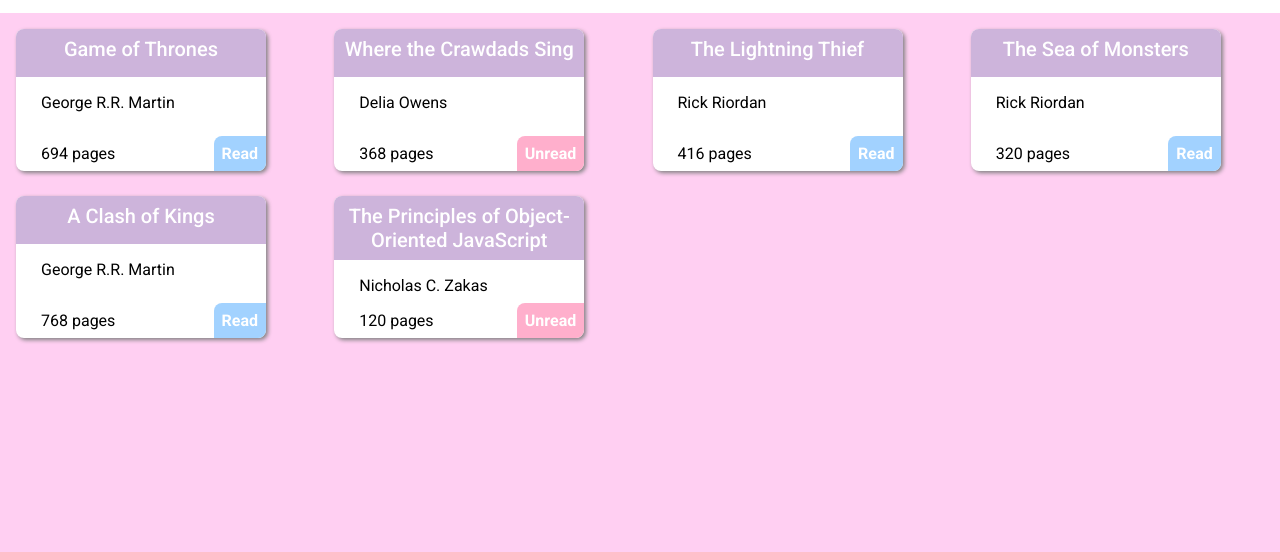
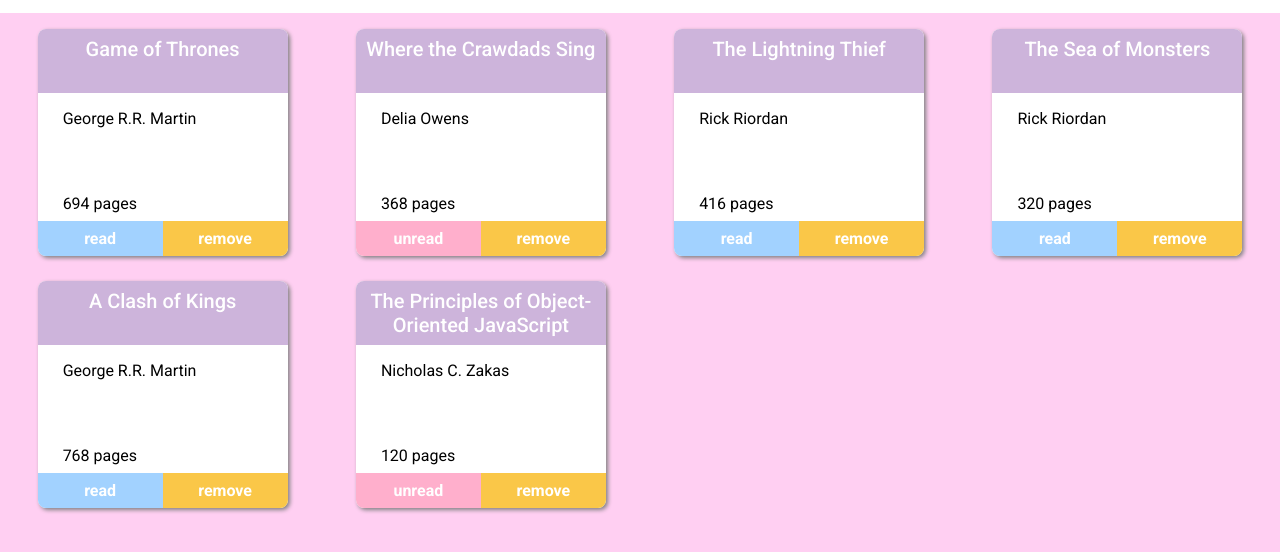
Before and after one commit to jankjunction/Library, a plain HTML site: page index.html in a window 1280 px wide. Shown: the part 94-646 px from the top of the page. Drawn offline with Linux system fonts and the light colour scheme.

Commit message:
Finish remove book functionality and change status functionality

```diff
--- a/index.js
+++ b/index.js
@@ -4,20 +4,23 @@ const newBookBtn = document.querySelector('.new-book');
 const modal = document.querySelector('.modal');
 const submitBtn = document.querySelector('#submit');
 
+
+// Adds a new book to the library based on user input
 submitBtn.addEventListener('click', () => {
     let newTitle = document.querySelector('#new-title').value;
     let newAuthor = document.querySelector('#new-author').value;
     let newPages = document.querySelector('#new-pages').value;
     let newRead = document.querySelector('#new-read').value;
+    let newData = myLibrary.length;
 
-    addBookToLibrary(newTitle, newAuthor, newPages, isRead(newRead));
-    clearHtml();
-    renderLibrary();
-})
+    addBookToLibrary(newTitle, newAuthor, newPages, isRead(newRead), newData);
+    renderPage()
+});
 
+// Toggles visibility of the +new book form
 newBookBtn.addEventListener('click', () => {
     modal.classList.toggle('visible');
-    console.log(modal);
+    renderPage();
 });
 
 class Book {
@@ -26,21 +29,29 @@ class Book {
         this.author = author;
         this.pages = pages;
         this.read = read;
+        this.data = myLibrary.length;
     }
 };
+
 
 function addBookToLibrary (title, author, pages, read) {
     const newBook = new Book(title, author, pages, read);
     myLibrary.push(newBook);
 };
 
+// Helper function to convert textContent to boolean
 function isRead (status) {
-    if (status === 'Read') {
+    if (status === 'read') {
         return true;
     } else {
         return false
     }
 };
+
+// Removes a book from the library
+function removeBook (index) {
+    myLibrary.splice(index, 1);
+}
 
 addBookToLibrary('Game of Thrones', 'George R.R. Martin', 694, true);
 addBookToLibrary('Where the Crawdads Sing', 'Delia Owens', 368, false);
@@ -60,22 +71,40 @@ function BookHtml (object) {
     const pagesDiv = document.createElement('div');
     pagesDiv.setAttribute('class', 'book-pages');
     const readDiv = document.createElement('div');
-    readDiv.setAttribute('class', 'book-read');
+    readDiv.classList.add('book-read');
+    readDiv.classList.add('status');
+    readDiv.classList.add('book-unread')
+    const dataDiv = document.createElement('div');
+    dataDiv.setAttribute('class', 'book-data');
+    const removeDiv = document.createElement('div');
+    removeDiv.setAttribute('class', 'book-remove');
     containerDiv.appendChild(titleDiv);
     containerDiv.appendChild(authorDiv);
     containerDiv.appendChild(pagesDiv);
     containerDiv.appendChild(readDiv);
+    containerDiv.appendChild(removeDiv);
+    containerDiv.appendChild(dataDiv);
     libraryContainer.appendChild(containerDiv);
     titleDiv.textContent = object.title;
     authorDiv.textContent = object.author;
     pagesDiv.textContent = object.pages + ' pages';
+    dataDiv.textContent = object.data;
+    removeDiv.textContent = 'remove';
     if (object.read === true) {
-        readDiv.textContent = 'Read'
+        readDiv.textContent = 'read';
+        readDiv.classList.toggle('book-unread');
     } else {
-        readDiv.textContent = 'Unread'
-        readDiv.setAttribute('class', 'book-unread')
+        readDiv.textContent = 'unread';
+        readDiv.classList.toggle('book-read');
     }
 };
+
+function renderPage () {
+    clearHtml();
+    renderLibrary();
+    removeSelect();
+    statusListener();
+}
 
 function renderLibrary () {
     for (let i = 0; i < myLibrary.length; i++ ) {
@@ -85,9 +114,52 @@ function renderLibrary () {
 
 function clearHtml () {
     let bookCards = document.querySelectorAll('.book-card');
-    for (let i = 1; i < bookCards.length; i++) {
+    for (let i = 0; i < bookCards.length; i++) {
         libraryContainer.removeChild(libraryContainer.lastElementChild);
     }
 };
 
-renderLibrary();
+renderPage();
+
+
+function removeSelect () {
+    let removeBtn = document.querySelectorAll('.book-remove');
+    let dataReset = document.querySelectorAll('.book-data');
+    let x = 0;
+
+    [...dataReset].forEach(item => {
+        item.textContent = x;
+        x++;
+    });
+
+    [...removeBtn].forEach(item => {
+        item.addEventListener('click', () => {
+            console.log(item.nextSibling.textContent);
+            removeBook(item.nextSibling.textContent);
+            renderPage();
+            }
+        )}
+    )
+};
+
+function changeStatus(index, status) {
+    let tempBook = new Book(myLibrary[index].title, myLibrary[index].author, myLibrary[index].pages, !status)
+    tempBook.data = parseInt(index);
+    myLibrary.splice(index, 1, tempBook);
+    renderPage();
+
+}
+
+function statusListener () {
+    let statusBtn = document.querySelectorAll('.status');
+
+    [...statusBtn].forEach(item => {
+        item.addEventListener('click', () => {
+            if (item.textContent === 'read') {
+            changeStatus(item.nextSibling.nextSibling.textContent, true);
+        } else {
+            changeStatus(item.nextSibling.nextSibling.textContent, false);
+        }
+        })
+    });
+}
--- a/styles.css
+++ b/styles.css
@@ -61,12 +61,13 @@ body {
 .library-container {
   height: auto;
   display: grid;
-  grid-template-columns: repeat(4, 1fr);
+  grid-template-columns: repeat(4, 1fr) !important;
   grid-auto-columns: 1fr;
   grid-auto-rows: 1fr;
   grid-auto-flow: row;
   gap: 25px;
   padding: 16px;
+  justify-items: center;
 }
 
 .book-card {
@@ -74,16 +75,19 @@ body {
   display: grid;
   grid-auto-flow: row;
   grid-template-columns: 1fr 1fr;
+  grid-template-rows: 1fr 1fr 1fr;
   border-radius: 8px;
   max-width: 250px;
   box-shadow: 2px 2px 4px grey;
+  width: 100%;
 }
 
 .book-title,
 .book-author,
 .book-pages,
 .book-read,
-.book-unread {
+.book-unread,
+.book-remove {
   padding: 8px;
 }
 
@@ -114,11 +118,14 @@ body {
 
 .book-read, .book-unread {
   color: white;
-  grid-row-start: 3;
-  justify-self: end;
-  align-self: end;
-  border-radius: 8px 0px 8px 0px;
+  grid-row-start: 4;
+  border-radius: 0px 0px 0px 8px;
   font-weight: 700;
+  text-align: center;
+}
+
+.book-status, .book-read, .book-unread {
+  cursor: default;
 }
 
 .book-read {
@@ -129,6 +136,21 @@ body {
   background-color: #FFAFCC;
 }
 
+.book-data {
+  display: none;
+  grid-column: 1 / -1;
+}
+
+.book-remove {
+  background-color: #fac748;
+  color: white;
+  grid-column-start: 2;
+  grid-row-start: 4;
+  border-radius: 0px 0px 8px 0px;
+  font-weight: 700;
+  text-align: center;
+}
+
 .modal {
   background-color: white;
   border-radius: 8px;
@@ -137,6 +159,8 @@ body {
   grid-row: 1 / -1;
   display: none;
   gap: 8px;
+  max-width: 250px;
+  width: 100%;
 }
 
 .visible {
```
